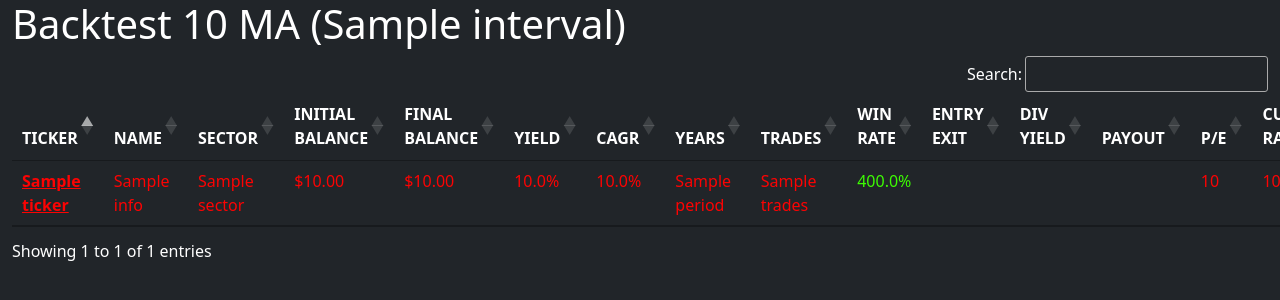
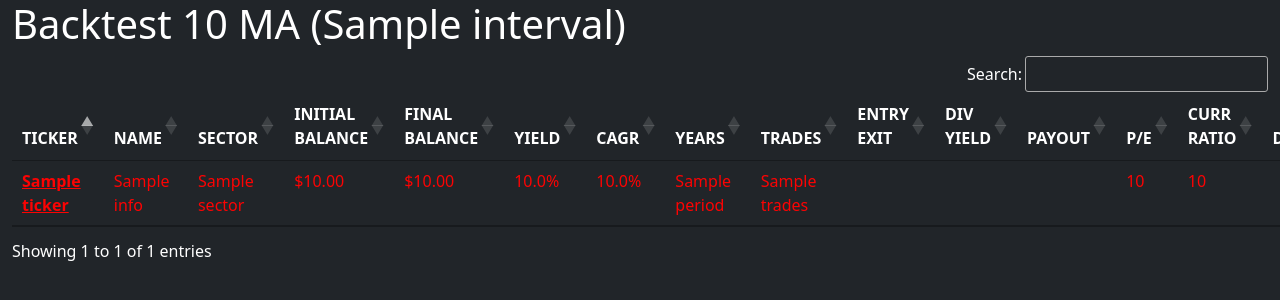
Before and after one commit to marknovanta/backtester, a Flask app: template templates/index.html in a window 1280 px wide; the page is wider, and only the part inside the window is pictured. Shown: the top 300 px of that part. Run offline with Flask 3, Linux system fonts and the light colour scheme; the template is opened without the code that fills it: most values are stand-ins (such as "Sample title", 1, 10 or a date in 2020); parts of the project's set-up code (start-up, migrations or seed data) failed here and were passed over; some libraries are stand-ins or nearby versions.

Commit message:
Hide WIN RATE column

```diff
--- a/templates/index.html
+++ b/templates/index.html
@@ -48,7 +48,7 @@
                 <th scope="col">CAGR</th>
                 <th scope="col">YEARS</th>
                 <th scope="col">TRADES</th>
-                <th scope="col">WIN RATE</th>
+                <!-- <th scope="col">WIN RATE</th> -->
 
                 <th scope="col">ENTRY<br>EXIT</th>
 
@@ -75,7 +75,7 @@
                         <td style="color: #{{ '3dfc03' if i['initial investment'] < i['final balance'] else 'fc0303'}};">{{ '%0.1f' % (i['cagr']*100) }}%</td>
                         <td style="color: #{{ '3dfc03' if i['initial investment'] < i['final balance'] else 'fc0303'}};">{{ i['period'] }}</td>
                         <td style="color: #{{ '3dfc03' if i['initial investment'] < i['final balance'] else 'fc0303'}};">{{ i['trades'] }}</td>
-                        <td style="color: #{{ '3dfc03' if i['win_rate'] > 0.5 else 'fc0303'}};">{{ '%0.1f' % (i['win_rate']*100) }}%</td>
+                        <!-- <td style="color: #{{ '3dfc03' if i['win_rate'] > 0.5 else 'fc0303'}};">{{ '%0.1f' % (i['win_rate']*100) }}%</td> -->
 
                         {% if i['entry'] == 'entry' %}
                             <td style="background-color: #3dfc03;">GO</td>
```
